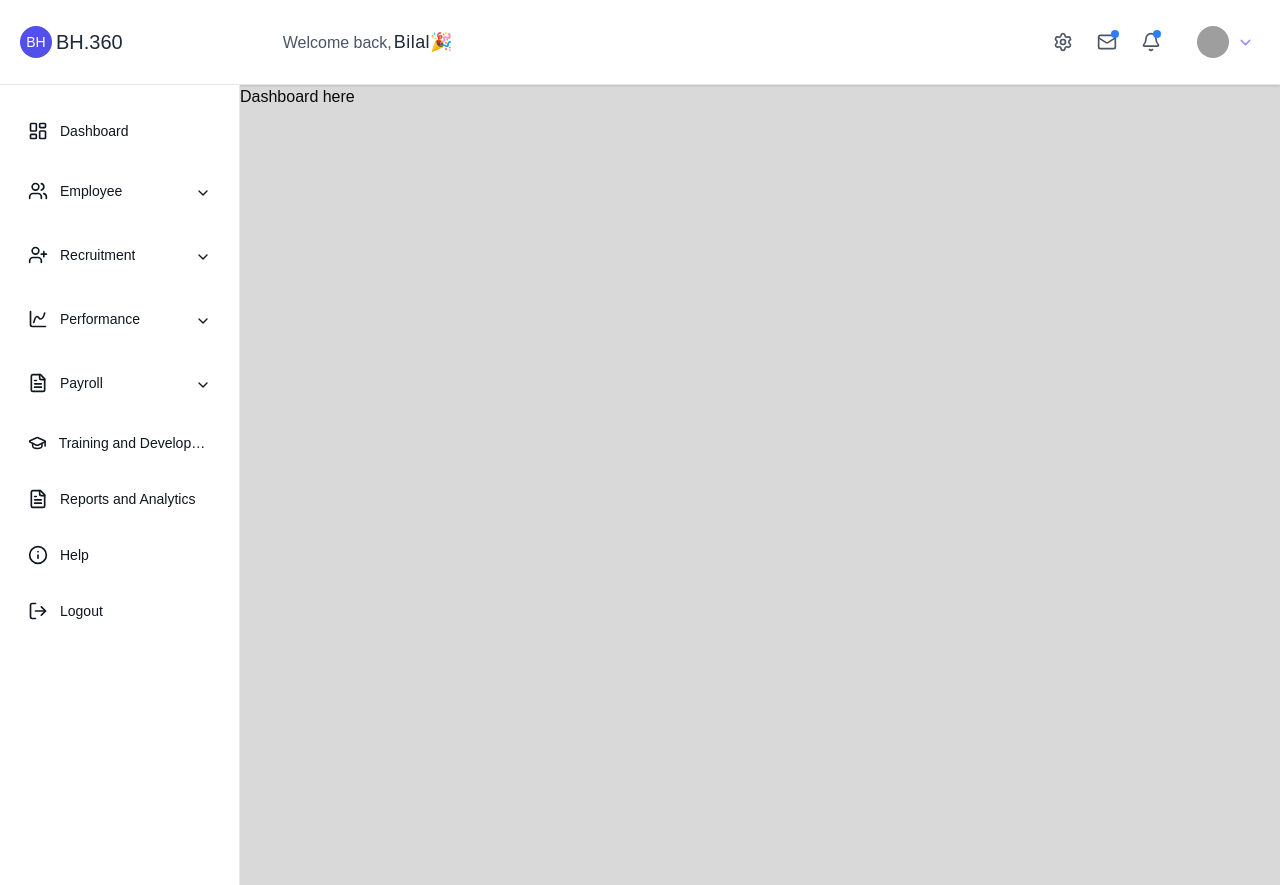
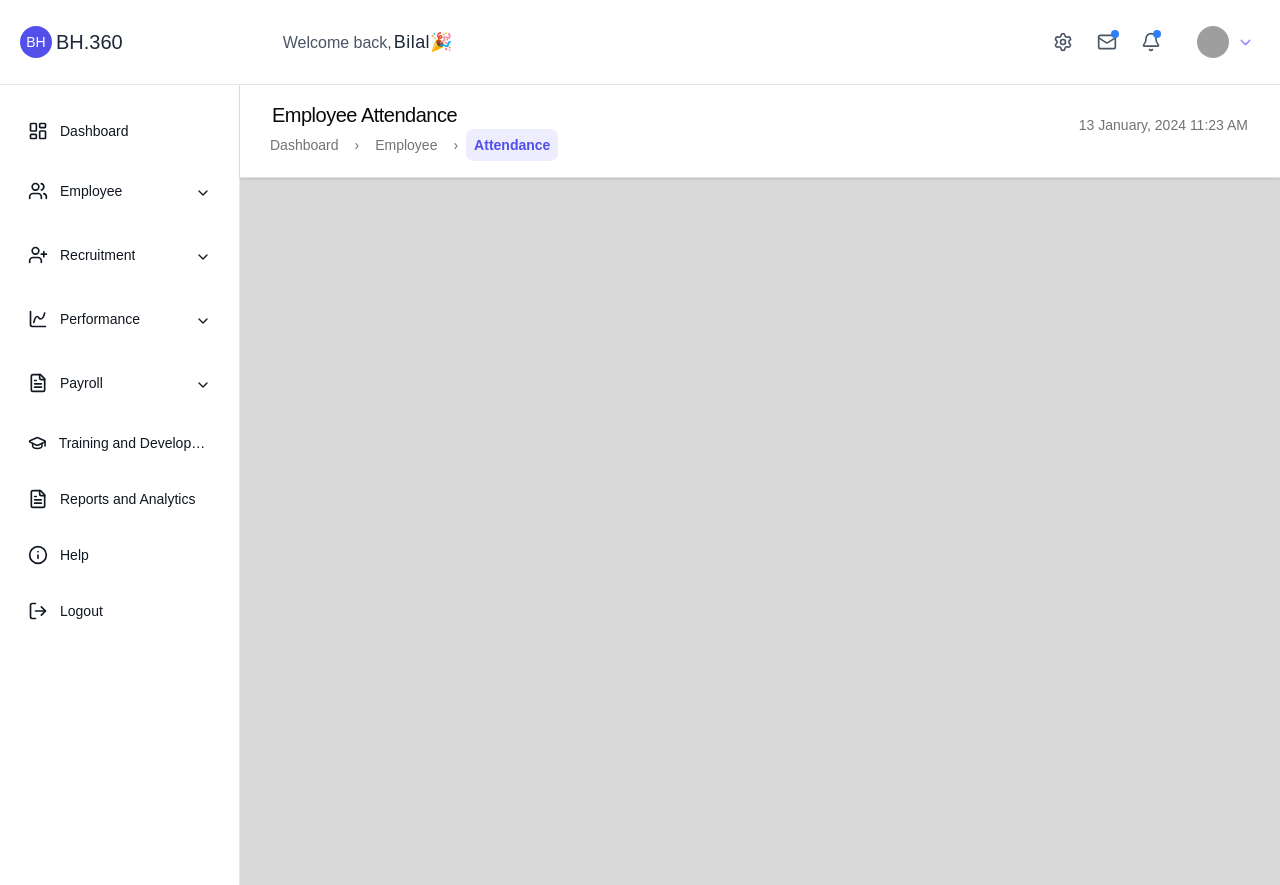
Before and after one commit to bilals2008/bh360-dashboard, a React (Vite) app: page / in a window 1280 px wide. Built offline with nearby package versions, Linux system fonts and the light colour scheme; grey boxes are pictures that could not be loaded.

Commit message:
feat: implement Employee Attendance header with Breadcrumbs, DateTime, and PageTitle components

```diff
--- a/src/dashboard/Dashboard.jsx
+++ b/src/dashboard/Dashboard.jsx
@@ -1,10 +1,12 @@
+// File: src/dashboard/Dashboard.jsx
 import React from 'react'
+import EmployeeAttendanceHeader from './dashboardHeader/EmployeeAttendanceHeader';
 
 function Dashboard() {
   return (
-  <>
- <p>Dashboard here</p>
-  </>
+  <div className='font-karla'>
+ <EmployeeAttendanceHeader/>
+  </div>
   )
 }
 
--- /dev/null
+++ b/src/dashboard/dashboardHeader/Breadcrumbs.jsx
@@ -0,0 +1,30 @@
+// File: src/dashboard/dashboardHeader/Breadcrumbs.jsx
+import React from "react";
+
+const Breadcrumbs = ({ items, className = "" }) => {
+  return (
+    <nav
+      className={`flex items-center -translate-x-2.5 text-xs sm:text-sm ${className}`}
+    >
+      {items.map((item, index) => (
+        <div key={index}>
+          {index > 0 && (
+            <span className="text-muted-foreground mx-1 sm:mx-2">›</span>
+          )}
+          <button
+            className={`px-2 py-1 rounded-md transition-colors touch-manipulation min-h-[32px] ${
+              item.active
+                ? "text-[#524feb] font-semibold bg-[#524feb]/10"
+                : "text-muted-foreground hover:text-foreground hover:bg-muted"
+            }`}
+            onClick={item.onClick}
+          >
+            {item.label}
+          </button>
+        </div>
+      ))}
+    </nav>
+  );
+};
+
+export default Breadcrumbs;
--- /dev/null
+++ b/src/dashboard/dashboardHeader/DateTime.jsx
@@ -0,0 +1,14 @@
+// File: src/dashboard/dashboardHeader/DateTime.jsx
+import React from "react";
+
+const DateTime = ({ date, time, className = "" }) => {
+  return (
+    <div
+      className={`text-xs sm:text-sm text-muted-foreground font-medium ${className}`}
+    >
+      {date} {time}
+    </div>
+  );
+};
+
+export default DateTime;
--- /dev/null
+++ b/src/dashboard/dashboardHeader/EmployeeAttendanceHeader.jsx
@@ -0,0 +1,40 @@
+// File: src/dashboard/dashboardHeader/EmployeeAttendanceHeader.jsx
+import React from "react";
+import Breadcrumb from "./Breadcrumbs";
+import PageTitle from "./PageTitle";
+import DateTime from "./DateTime";
+
+const EmployeeAttendanceHeader = ({
+  title = "Employee Attendance",
+  date = "13 January, 2024",
+  time = "11:23 AM",
+  breadcrumbItems = [
+    { label: "Dashboard", active: false },
+    { label: "Employee", active: false },
+    { label: "Attendance", active: true },
+  ],
+  className = "",
+}) => {
+  return (
+    <div className={`dashboard-header ${className}`}>
+      <div className="container-dashboard ">
+        <div className="py-2 sm:py-4 flex flex-col md:flex-row-reverse  md:items-center justify-between">
+          {/* Top Row - Date/Time */}
+          <div className="flex md:justify-end items-center mb-2 sm:mb-3">
+            <DateTime date={date} time={time} />
+          </div>
+
+          {/* Main Content Row */}
+          <div className="flex flex-col sm:flex-row sm:items-center sm:justify-between gap-3 sm:gap-4">
+            <div className="flex flex-col">
+              <PageTitle title={title} />
+              <Breadcrumb items={breadcrumbItems} />
+            </div>
+          </div>
+        </div>
+      </div>
+    </div>
+  );
+};
+
+export default EmployeeAttendanceHeader;
--- /dev/null
+++ b/src/dashboard/dashboardHeader/PageTitle.jsx
@@ -0,0 +1,14 @@
+// File: src/dashboard/dashboardHeader/PageTitle.jsx
+import React from "react";
+
+const PageTitle = ({ title, className = "" }) => {
+  return (
+    <h1
+      className={`text-md sm:text-sm lg:text-xl font-medium text-foreground tracking-tight ${className}`}
+    >
+      {title}
+    </h1>
+  );
+};
+
+export default PageTitle;
```
